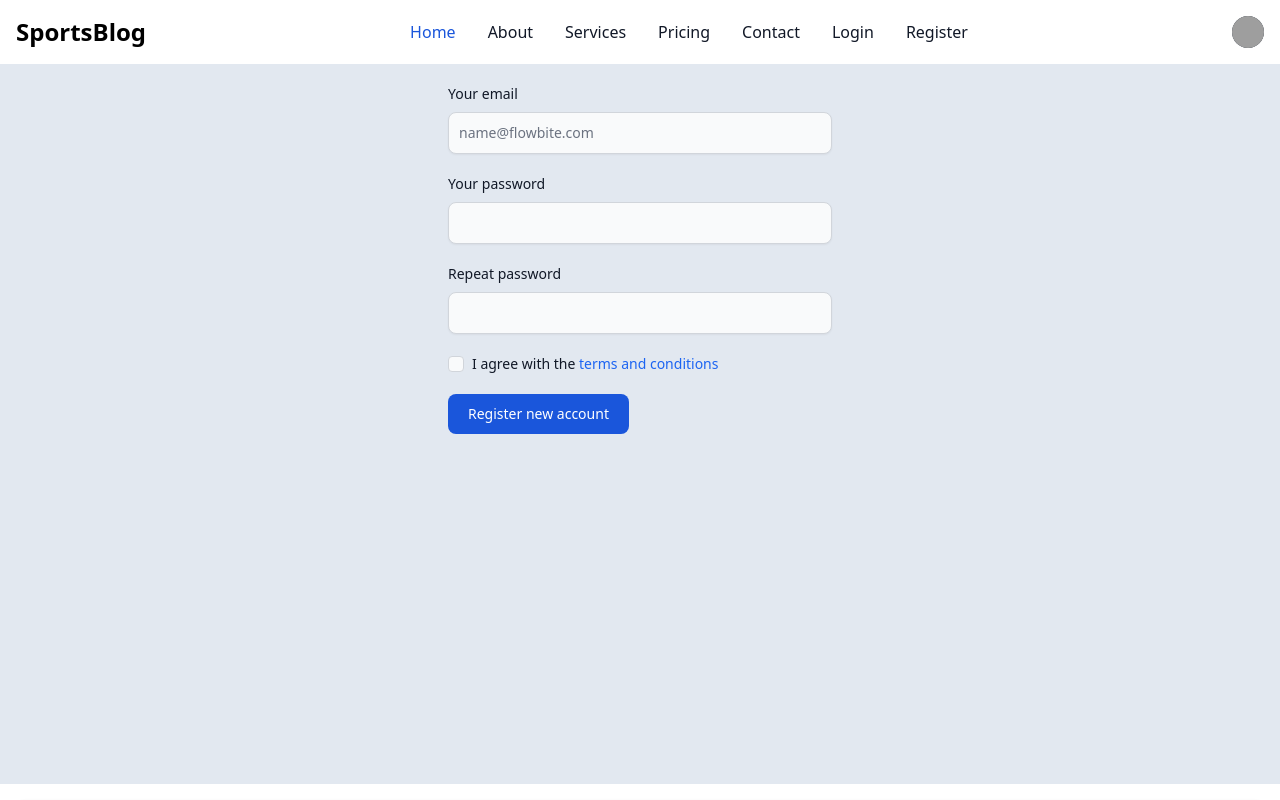
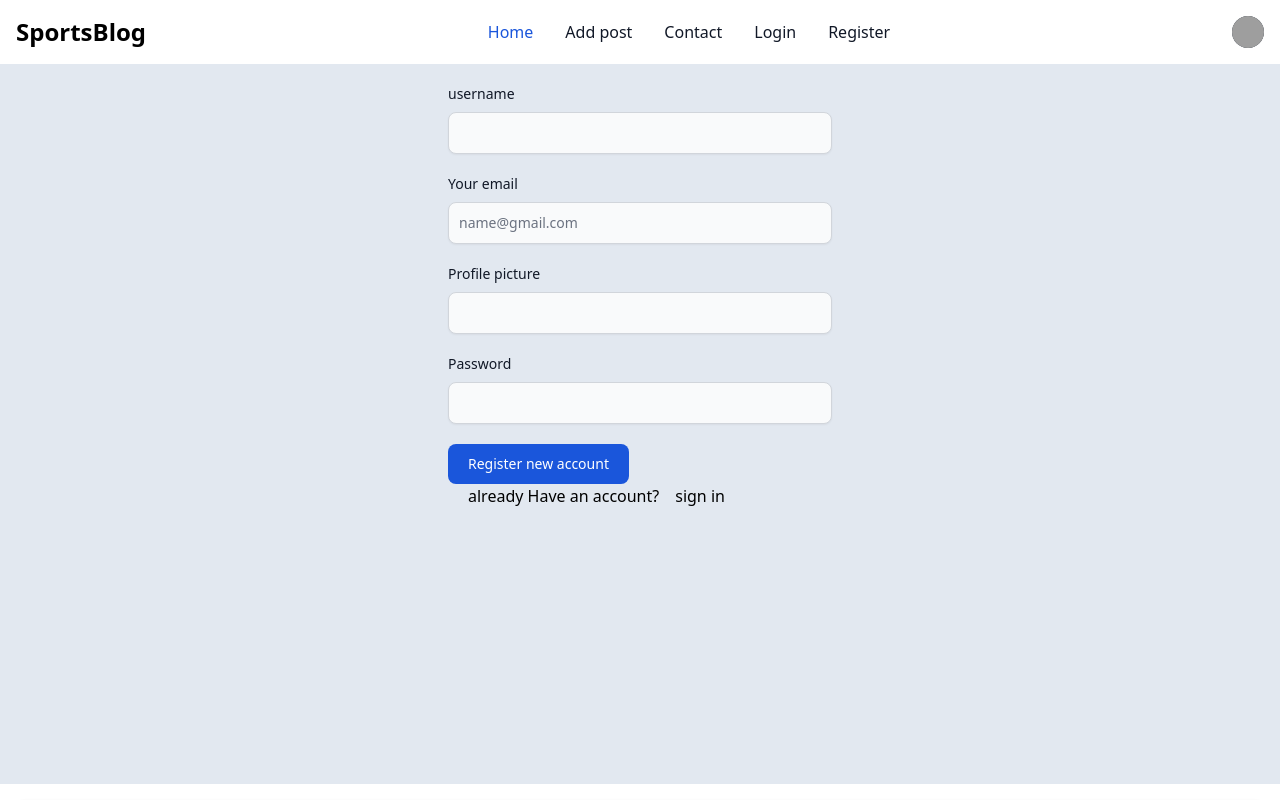
Before and after one commit to Timonditi/Blog, a React (Vite) app in the folder client/: page /Register in a window 1280 px wide. Shown: the top 800 px of the page. Built offline with nearby package versions, Linux system fonts and the light colour scheme; grey boxes are pictures that could not be loaded.

Commit message:
frontend updated

```diff
--- a/client/src/App.jsx
+++ b/client/src/App.jsx
@@ -8,11 +8,13 @@ import Register from "./pages/Register"
 import Addpost from "./pages/Addpost"
 import Profile from "./pages/Profile"
 import Singlepost from "./pages/Singlepost"
+import AuthProvider from "./context/AuthContext"
 
 function App() {
   return (
     <div>
       <BrowserRouter>
+      <AuthProvider>
       <Routes>
         <Route path="/" element={<Layout />}>
         <Route index element={<Home />}/>
@@ -24,6 +26,7 @@ function App() {
 
         </Route>
       </Routes>
+      </AuthProvider>
       </BrowserRouter>
     </div>
   )
--- a/client/src/Layout/Navbar.jsx
+++ b/client/src/Layout/Navbar.jsx
@@ -43,13 +43,7 @@ export default function Navbar() {
         <a href="/" className="block py-2 px-3 text-white bg-blue-700 rounded md:bg-transparent md:text-blue-700 md:p-0 md:dark:text-blue-500" aria-current="Home">Home</a>
       </li>
       <li>
-        <a href="#" className="block py-2 px-3 text-gray-900 rounded hover:bg-gray-100 md:hover:bg-transparent md:hover:text-blue-700 md:p-0 dark:text-white md:dark:hover:text-blue-500 dark:hover:bg-gray-700 dark:hover:text-white md:dark:hover:bg-transparent dark:border-gray-700">About</a>
-      </li>
-      <li>
-        <a href="#" className="block py-2 px-3 text-gray-900 rounded hover:bg-gray-100 md:hover:bg-transparent md:hover:text-blue-700 md:p-0 dark:text-white md:dark:hover:text-blue-500 dark:hover:bg-gray-700 dark:hover:text-white md:dark:hover:bg-transparent dark:border-gray-700">Services</a>
-      </li>
-      <li>
-        <a href="#" className="block py-2 px-3 text-gray-900 rounded hover:bg-gray-100 md:hover:bg-transparent md:hover:text-blue-700 md:p-0 dark:text-white md:dark:hover:text-blue-500 dark:hover:bg-gray-700 dark:hover:text-white md:dark:hover:bg-transparent dark:border-gray-700">Pricing</a>
+        <a href="Addpost" className="block py-2 px-3 text-gray-900 rounded hover:bg-gray-100 md:hover:bg-transparent md:hover:text-blue-700 md:p-0 dark:text-white md:dark:hover:text-blue-500 dark:hover:bg-gray-700 dark:hover:text-white md:dark:hover:bg-transparent dark:border-gray-700">Add post</a>
       </li>
       <li>
         <a href="#" className="block py-2 px-3 text-gray-900 rounded hover:bg-gray-100 md:hover:bg-transparent md:hover:text-blue-700 md:p-0 dark:text-white md:dark:hover:text-blue-500 dark:hover:bg-gray-700 dark:hover:text-white md:dark:hover:bg-transparent dark:border-gray-700">Contact</a>
--- /dev/null
+++ b/client/src/context/AuthContext.jsx
@@ -0,0 +1,26 @@
+import { createContext } from "react";
+
+export const AuthContext = createContext()
+
+export default function AuthProvider({children}) {
+    // Login
+    const login = () =>{
+        console.log("Login function");
+        return "Login function"
+    }
+    // register
+    const register = () =>{
+        console.log("register function");
+    }
+
+    const contextData ={
+        login,
+        register
+    }
+  return (
+    <AuthContext.Provider value={contextData}>
+        {children}
+    </AuthContext.Provider>
+
+  )
+}
--- a/client/src/pages/Login.jsx
+++ b/client/src/pages/Login.jsx
@@ -1,143 +1,41 @@
-// import React, { useEffect } from 'react';
-// import '../index.css';
-
-// export default function Login() {
-//   useEffect(() => {
-//     const passwordField = document.getElementById("password");
-
-//     const handleMouseMove = (event) => {
-//       if (!document.querySelector("#password:is(:focus)") && !document.querySelector("#password:is(:user-invalid)")) {
-//         const eyes = document.getElementsByClassName('eye');
-
-//         for (let eye of eyes) {
-//           const x = eye.getBoundingClientRect().left + 10;
-//           const y = eye.getBoundingClientRect().top + 10;
-//           const rad = Math.atan2(event.pageX - x, event.pageY - y);
-//           const rot = (rad * (180 / Math.PI) * -1) + 180;
-
-//           eye.style.transform = `rotate(${rot}deg)`;
-//         }
-//       }
-//     };
-
-//     const handleFocusPassword = () => {
-//       document.getElementById('face').style.transform = 'translateX(30px)';
-//       const eyes = document.getElementsByClassName('eye');
-
-//       for (let eye of eyes) {
-//         eye.style.transform = `rotate(100deg)`;
-//       }
-//     };
-
-//     const handleFocusOutPassword = () => {
-//       document.getElementById('face').style.transform = 'translateX(0)';
-//       if (passwordField.checkValidity()) {
-//         document.getElementById('ball').classList.toggle('sad');
-//       } else {
-//         document.getElementById('ball').classList.toggle('sad');
-//         const eyes = document.getElementsByClassName('eye');
-
-//         for (let eye of eyes) {
-//           eye.style.transform = `rotate(215deg)`;
-//         }
-//       }
-//     };
-
-//     document.addEventListener("mousemove", handleMouseMove);
-//     passwordField.addEventListener('focus', handleFocusPassword);
-//     passwordField.addEventListener('focusout', handleFocusOutPassword);
-
-//     return () => {
-//       document.removeEventListener("mousemove", handleMouseMove);
-//       passwordField.removeEventListener('focus', handleFocusPassword);
-//       passwordField.removeEventListener('focusout', handleFocusOutPassword);
-//     };
-//   }, []);
-
-//   return (
-//     <div>
-//       <section className="form">
-//         <div className="logo">
-//           <svg xmlns="http://www.w3.org/2000/svg" fill="none" viewBox="0 0 24 24" strokeWidth="1.5" stroke="currentColor">
-//             {/* SVG Path */}
-//           </svg>
-//         </div>
-//         <h1 className="form__title">Log in to your Account</h1>
-//         <p className="form__description">Welcome back! Please, enter your information</p>
-
-//         <form>
-//           <label className="form-control__label">Email</label>
-//           <input type="email" className="form-control" />
-
-//           <label className="form-control__label">Password</label>
-//           <div className="password-field">
-//             <input type="password" className="form-control" minLength={4} id="password" />
-//             <svg xmlns="http://www.w3.org/2000/svg" fill="none" viewBox="0 0 24 24" strokeWidth="1.5" stroke="currentColor">
-//               {/* SVG Path */}
-//             </svg>
-//           </div>
-//           <div className="password__settings">
-//             <label className="password__settings__remember">
-//               <input type="checkbox" />
-//               <span className="custom__checkbox">
-//                 <svg xmlns="http://www.w3.org/2000/svg" fill="none" viewBox="0 0 24 24" strokeWidth="2" stroke="currentColor" className="w-6 h-6">
-//                   {/* SVG Path */}
-//                 </svg>
-//               </span>
-//               Remember me
-//             </label>
-
-//             <a href="#">Forgot Password?</a>
-//           </div>
-
-//           <button type="submit" className="form__submit" id="submit">Log In</button>
-//         </form>
-
-//         <p className="form__footer">
-//           Don't have an account?<br /> <a href="#">Create an account</a>
-//         </p>
-//       </section>
-
-//       <section className="form__animation">
-//         <div id="ball">
-//           <div className="ball">
-//             <div id="face">
-//               <div className="ball__eyes">
-//                 <div className="eye_wrap"><span className="eye"></span></div>
-//                 <div className="eye_wrap"><span className="eye"></span></div>
-//               </div>
-//               <div className="ball__mouth"></div>
-//             </div>
-//           </div>
-//         </div>
-//         <div className="ball__shadow"></div>
-//       </section>
-//     </div>
-//   );
-// }
-import React from 'react'
+import React, { useContext, useState } from 'react'
+import { Link } from 'react-router-dom'
+import { AuthContext } from '../context/AuthContext'
 
 export default function Login() {
+
+  const {login} = useContext(AuthContext)
+
+
+  const [email, setEmail] = useState("")
+  const [password, setPassword] = useState("")
+
+  const handleSubmit = (e) =>{
+    e.preventDefault()
+    console.log(email+ " " +password)
+
+    login()
+  }
   return (
     <div className='flex justify-centre'>
-      <form className="max-w-sm mx-auto">
+      <form  onSubmit={handleSubmit} className="max-w-sm mx-auto w-[30vw">
     <div className="mb-5">
       <label for="email" className="block mb-2 text-sm font-medium text-gray-900 dark:text-white">Your email</label>
-      <input type="email" id="email" className="bg-gray-50 border border-gray-300 text-gray-900 text-sm rounded-lg focus:ring-blue-500 focus:border-blue-500 block w-full p-2.5 dark:bg-gray-700 dark:border-gray-600 dark:placeholder-gray-400 dark:text-white dark:focus:ring-blue-500 dark:focus:border-blue-500" placeholder="name@gmail.com" required/>
+      <input type="email" value={email} onChange={(e) => setEmail(e.target.value)} className="bg-gray-50 border border-gray-300 text-gray-900 text-sm rounded-lg focus:ring-blue-500 focus:border-blue-500 block w-full p-2.5 dark:bg-gray-700 dark:border-gray-600 dark:placeholder-gray-400 dark:text-white dark:focus:ring-blue-500 dark:focus:border-blue-500" placeholder="name@gmail.com" required/>
     </div>
     <div className="mb-5">
       <label for="password" className="block mb-2 text-sm font-medium text-gray-900 dark:text-white">Your password</label>
-      <input type="password" id="password" className="bg-gray-50 border border-gray-300 text-gray-900 text-sm rounded-lg focus:ring-blue-500 focus:border-blue-500 block w-full p-2.5 dark:bg-gray-700 dark:border-gray-600 dark:placeholder-gray-400 dark:text-white dark:focus:ring-blue-500 dark:focus:border-blue-500" required/>
-    </div>
-    <div className="flex items-start mb-5">
-      <div className="flex items-center h-5">
-        <input id="remember" type="checkbox" value="" className="w-4 h-4 border border-gray-300 rounded bg-gray-50 focus:ring-3 focus:ring-blue-300 dark:bg-gray-700 dark:border-gray-600 dark:focus:ring-blue-600 dark:ring-offset-gray-800 dark:focus:ring-offset-gray-800" required/>
-      </div>
+      <input type="password" value={password} onChange={(e) => setPassword(e.target.value)} className="bg-gray-50 border border-gray-300 text-gray-900 text-sm rounded-lg focus:ring-blue-500 focus:border-blue-500 block w-full p-2.5 dark:bg-gray-700 dark:border-gray-600 dark:placeholder-gray-400 dark:text-white dark:focus:ring-blue-500 dark:focus:border-blue-500" required/>
     </div>
     <button type="submit" className="text-white bg-blue-700 hover:bg-blue-800 focus:ring-4 focus:outline-none focus:ring-blue-300 font-medium rounded-lg text-sm w-full sm:w-auto px-5 py-2.5 text-center dark:bg-blue-600 dark:hover:bg-blue-700 dark:focus:ring-blue-800">Login</button>
+    <div className='ml-5'> Have an account?
+    <Link className='ml-4' to="/register">
+      signup
+    </Link>
+    </div>
   </form>
 
-  <section class="form__animation">
+  {/* <section class="form__animation">
             <div id="ball">
                 <div class="ball">
                     <div id="face">
@@ -150,7 +48,7 @@ export default function Login() {
                 </div>
               </div>
               <div class="ball__shadow"></div>
-        </section>
+        </section> */}
     </div>
   )
 }
--- a/client/src/pages/Register.jsx
+++ b/client/src/pages/Register.jsx
@@ -1,28 +1,41 @@
-import React from 'react'
+import React, { useState } from 'react'
+import { Link } from 'react-router-dom'
 
 export default function Register() {
+  const [username, setUsername] = useState("")
+  const [email, setEmail] = useState("")
+  const [profile_image, setProfileImage] = useState("")
+  const [password, setPassword] = useState("")
+
+  const handleSubmit = (e) =>{
+    e.preventDefault()
+    console.log(email+ " " +password)
+  }
   return (
     <div>
-    <form className="max-w-sm mx-auto">
+    <form onSubmit={handleSubmit} className="max-w-sm mx-auto">
       <div className="mb-5">
-        <label for="email" className="block mb-2 text-sm font-medium text-gray-900 dark:text-white">Your email</label>
-        <input type="email" id="email" className="shadow-sm bg-gray-50 border border-gray-300 text-gray-900 text-sm rounded-lg focus:ring-blue-500 focus:border-blue-500 block w-full p-2.5 dark:bg-gray-700 dark:border-gray-600 dark:placeholder-gray-400 dark:text-white dark:focus:ring-blue-500 dark:focus:border-blue-500 dark:shadow-sm-light" placeholder="name@flowbite.com" required/>
+        <label className="block mb-2 text-sm font-medium text-gray-900 dark:text-white">username</label>
+        <input type="text" value={username} onChange={(e) => setUsername(e.target.value)} className="shadow-sm bg-gray-50 border border-gray-300 text-gray-900 text-sm rounded-lg focus:ring-blue-500 focus:border-blue-500 block w-full p-2.5 dark:bg-gray-700 dark:border-gray-600 dark:placeholder-gray-400 dark:text-white dark:focus:ring-blue-500 dark:focus:border-blue-500 dark:shadow-sm-light" placeholder="" required/>
       </div>
       <div className="mb-5">
-        <label for="password" className="block mb-2 text-sm font-medium text-gray-900 dark:text-white">Your password</label>
-        <input type="password" id="password" className="shadow-sm bg-gray-50 border border-gray-300 text-gray-900 text-sm rounded-lg focus:ring-blue-500 focus:border-blue-500 block w-full p-2.5 dark:bg-gray-700 dark:border-gray-600 dark:placeholder-gray-400 dark:text-white dark:focus:ring-blue-500 dark:focus:border-blue-500 dark:shadow-sm-light" required/>
+        <label className="block mb-2 text-sm font-medium text-gray-900 dark:text-white">Your email</label>
+        <input type="text" value={email} onChange={(e) => setEmail(e.target.value)} className="shadow-sm bg-gray-50 border border-gray-300 text-gray-900 text-sm rounded-lg focus:ring-blue-500 focus:border-blue-500 block w-full p-2.5 dark:bg-gray-700 dark:border-gray-600 dark:placeholder-gray-400 dark:text-white dark:focus:ring-blue-500 dark:focus:border-blue-500 dark:shadow-sm-light" placeholder="name@gmail.com" required/>
       </div>
       <div className="mb-5">
-        <label for="repeat-password" className="block mb-2 text-sm font-medium text-gray-900 dark:text-white">Repeat password</label>
-        <input type="password" id="repeat-password" className="shadow-sm bg-gray-50 border border-gray-300 text-gray-900 text-sm rounded-lg focus:ring-blue-500 focus:border-blue-500 block w-full p-2.5 dark:bg-gray-700 dark:border-gray-600 dark:placeholder-gray-400 dark:text-white dark:focus:ring-blue-500 dark:focus:border-blue-500 dark:shadow-sm-light" required/>
+        <label className="block mb-2 text-sm font-medium text-gray-900 dark:text-white">Profile picture</label>
+        <input type="text" value={profile_image} onChange={(e) => setProfileImage(e.target.value)} className="shadow-sm bg-gray-50 border border-gray-300 text-gray-900 text-sm rounded-lg focus:ring-blue-500 focus:border-blue-500 block w-full p-2.5 dark:bg-gray-700 dark:border-gray-600 dark:placeholder-gray-400 dark:text-white dark:focus:ring-blue-500 dark:focus:border-blue-500 dark:shadow-sm-light" required/>
       </div>
-      <div className="flex items-start mb-5">
-        <div className="flex items-center h-5">
-          <input id="terms" type="checkbox" value="" className="w-4 h-4 border border-gray-300 rounded bg-gray-50 focus:ring-3 focus:ring-blue-300 dark:bg-gray-700 dark:border-gray-600 dark:focus:ring-blue-600 dark:ring-offset-gray-800 dark:focus:ring-offset-gray-800" required/>
-        </div>
-        <label for="terms" className="ms-2 text-sm font-medium text-gray-900 dark:text-gray-300">I agree with the <a href="#" className="text-blue-600 hover:underline dark:text-blue-500">terms and conditions</a></label>
+      <div className="mb-5">
+        <label className="block mb-2 text-sm font-medium text-gray-900 dark:text-white">Password</label>
+        <input type="password" value={password} onChange={(e) => setPassword(e.target.value)} className="shadow-sm bg-gray-50 border border-gray-300 text-gray-900 text-sm rounded-lg focus:ring-blue-500 focus:border-blue-500 block w-full p-2.5 dark:bg-gray-700 dark:border-gray-600 dark:placeholder-gray-400 dark:text-white dark:focus:ring-blue-500 dark:focus:border-blue-500 dark:shadow-sm-light" required/>
       </div>
       <button type="submit" className="text-white bg-blue-700 hover:bg-blue-800 focus:ring-4 focus:outline-none focus:ring-blue-300 font-medium rounded-lg text-sm px-5 py-2.5 text-center dark:bg-blue-600 dark:hover:bg-blue-700 dark:focus:ring-blue-800">Register new account</button>
+      <div className='ml-5'> already Have an account?
+      <Link className='ml-4' to="/Login">
+        sign in
+      </Link>
+      </div>
     </form>
 
     </div>
```
Also changed, not shown: client/src/context/PostContext.jsx (added, +9 -0 lines), client/src/pages/Home.jsx (+5 -5 lines).
